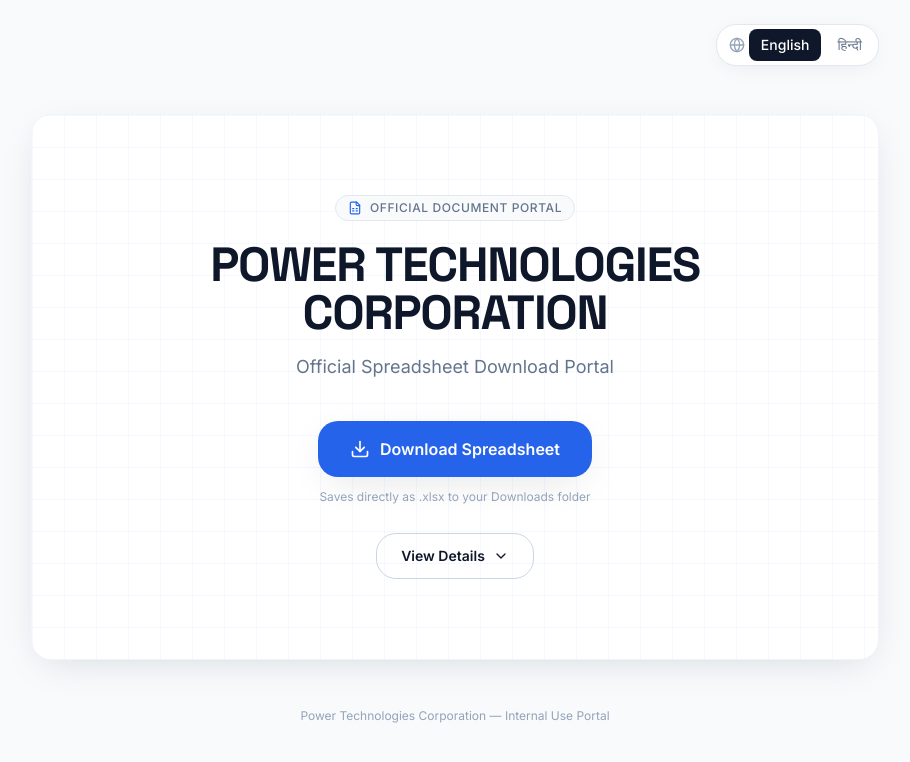
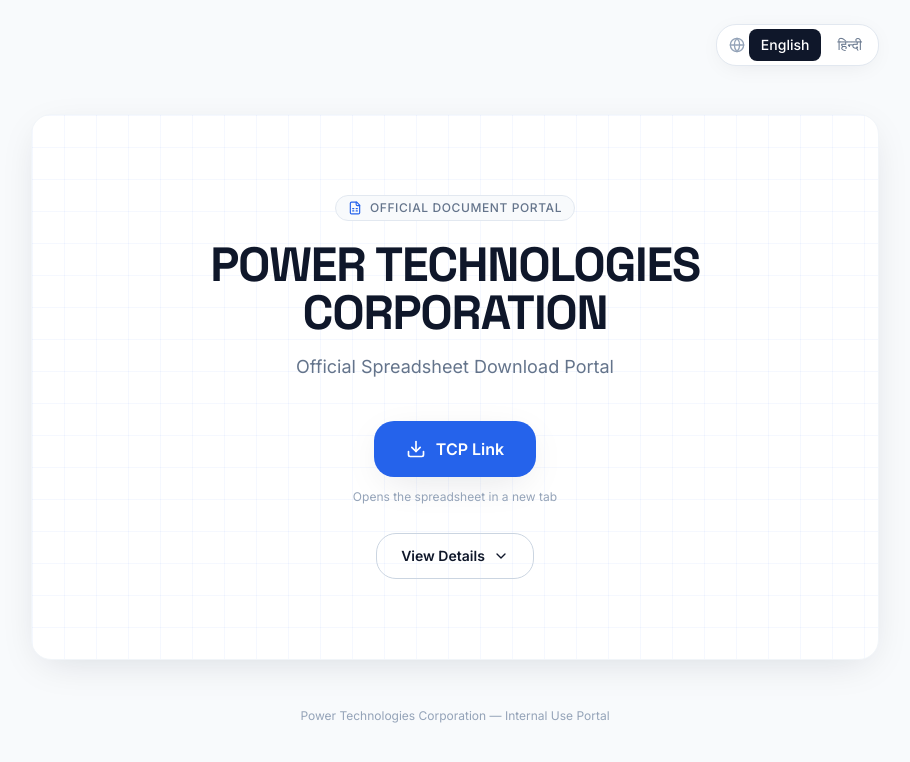
Before and after one commit to Krishgarg2708/PTC-Portal, a React (Vite) app: page / in a window 1280 px wide. Shown: the top 762 px of the page, without its empty margins (185-1095 px from the left). Built offline with nearby package versions, Linux system fonts and the light colour scheme.

Commit message:
Add files via upload

```diff
--- a/src/i18n/translations.ts
+++ b/src/i18n/translations.ts
@@ -35,8 +35,8 @@ export const translations: Record<Language, Translation> = {
     eyebrow: 'Official Document Portal',
     heading: 'POWER TECHNOLOGIES CORPORATION',
     subtitle: 'Official Spreadsheet Download Portal',
-    downloadCta: 'Download Spreadsheet',
-    downloadHint: 'Saves directly as .xlsx to your Downloads folder',
+    downloadCta: 'TCP Link',
+    downloadHint: 'Opens the spreadsheet in a new tab',
     viewDetails: 'View Details',
     hideDetails: 'Hide Details',
     detailsTitle: 'Spreadsheet Information',
@@ -79,8 +79,8 @@ export const translations: Record<Language, Translation> = {
     eyebrow: 'आधिकारिक दस्तावेज़ पोर्टल',
     heading: 'POWER TECHNOLOGIES CORPORATION',
     subtitle: 'आधिकारिक स्प्रेडशीट डाउनलोड पोर्टल',
-    downloadCta: 'स्प्रेडशीट डाउनलोड करें',
-    downloadHint: 'फ़ाइल सीधे .xlsx के रूप में आपके डाउनलोड्स फ़ोल्डर में सेव होगी',
+    downloadCta: 'TCP Link',
+    downloadHint: 'स्प्रेडशीट एक नए टैब में खुलेगी',
     viewDetails: 'विवरण देखें',
     hideDetails: 'विवरण छुपाएं',
     detailsTitle: 'स्प्रेडशीट जानकारी',
```
